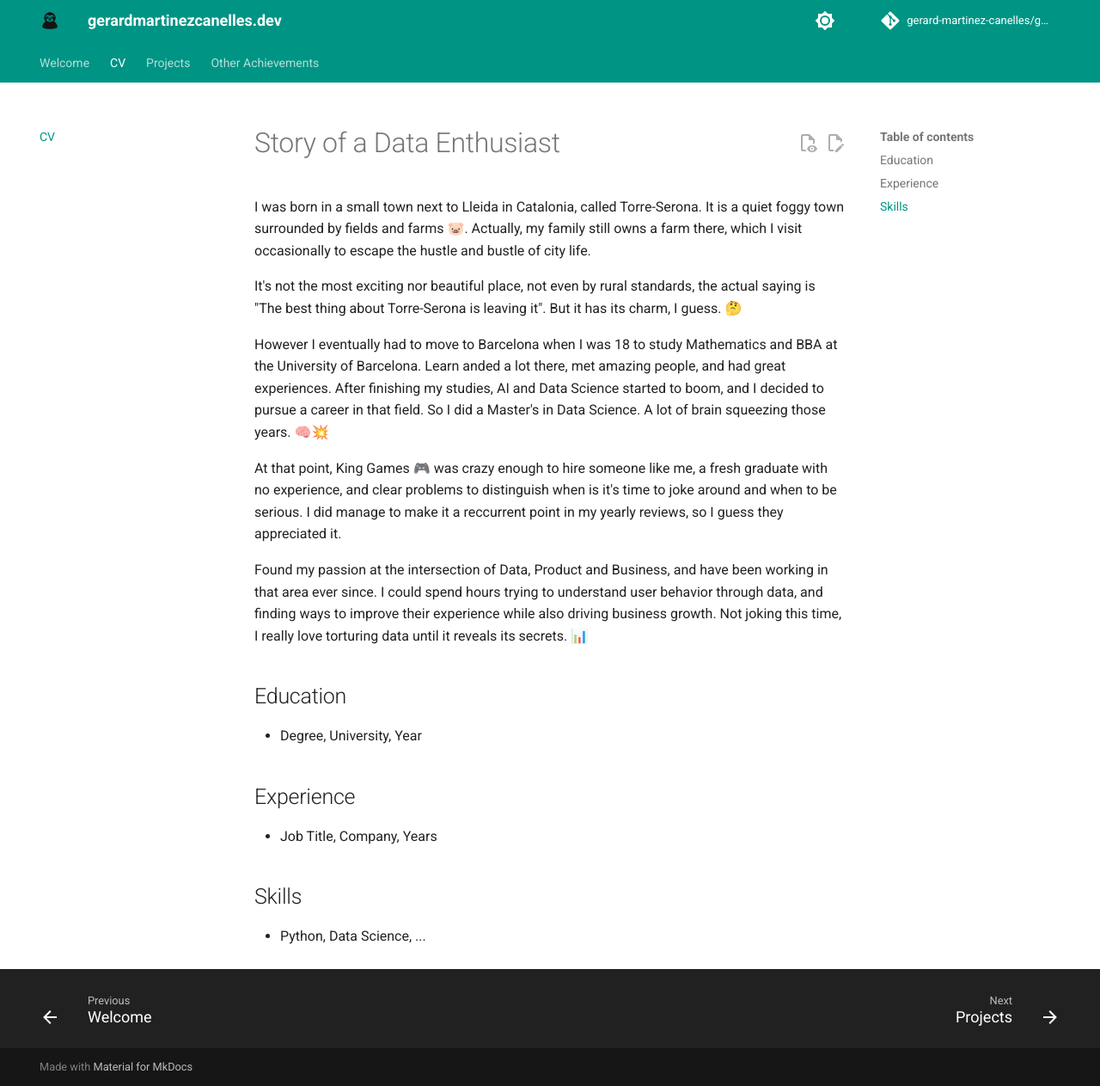
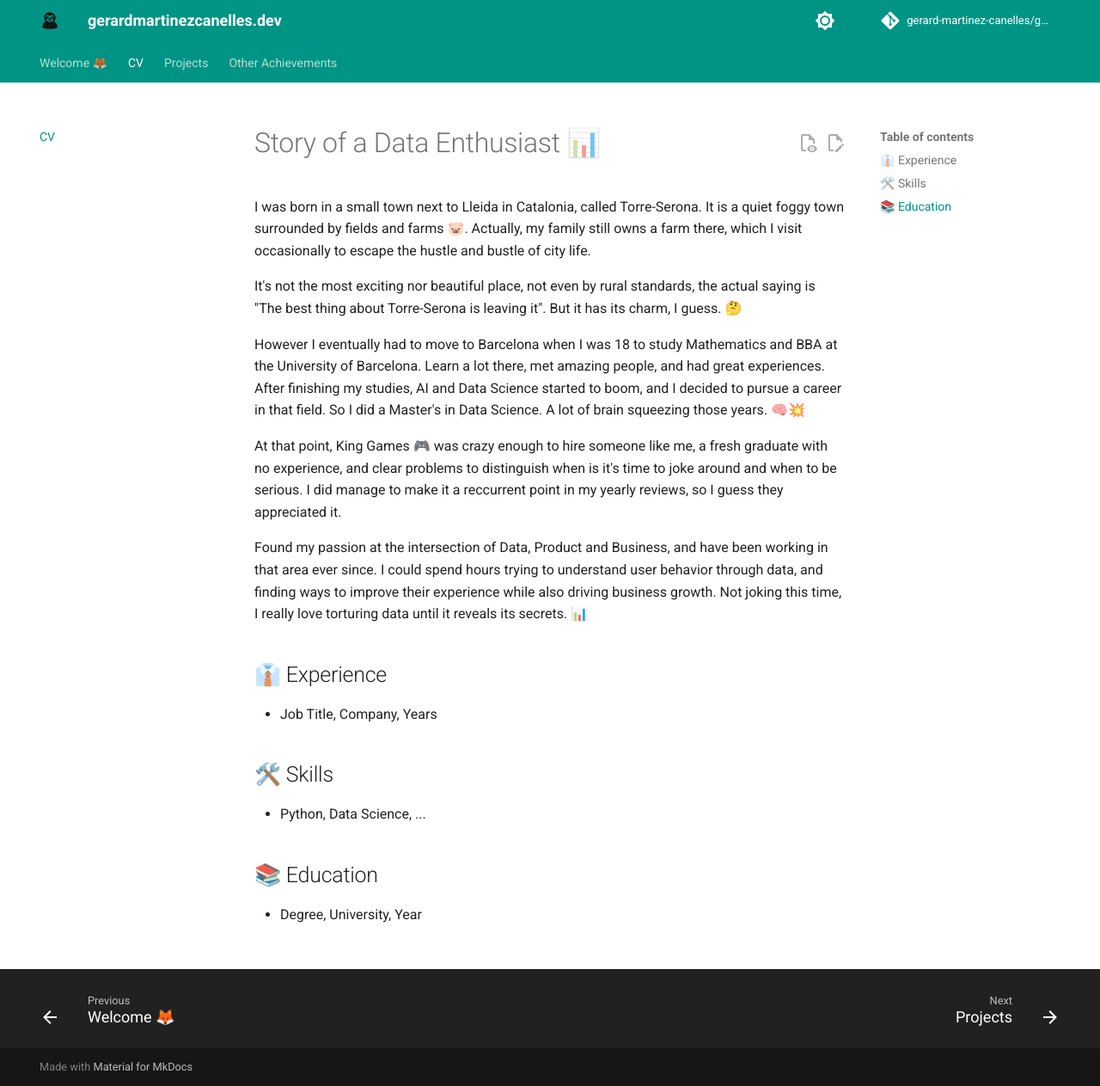
Before and after one commit to gerardmartinezcanelles/gerardmartinezcanelles.github.io, an MkDocs documentation site: the page built from docs/cv.md, in a window 1280 px wide and 1263 px high. Shown: the whole window at 86% size. Built offline with MkDocs 1.6.1 and Material for MkDocs 9.7.7, drawn with Linux system fonts in a browser that asks for light colours; comment, search, counter and statistics services are not loaded.

Commit message:
Update site content

```diff
--- a/docs/cv.md
+++ b/docs/cv.md
@@ -1,22 +1,22 @@
-# Story of a Data Enthusiast
+# Story of a Data Enthusiast 📊
 
 I was born in a small town next to Lleida in Catalonia, called Torre-Serona. It is a quiet foggy town surrounded by fields and farms 🐷. Actually, my family still owns a farm there, which I visit occasionally to escape the hustle and bustle of city life.
 
 It's not the most exciting nor beautiful place, not even by rural standards, the actual saying is "The best thing about Torre-Serona is leaving it". But it has its charm, I guess. 🤔
 
 However I eventually had to move to Barcelona when I was 18 to study Mathematics and BBA at the University of Barcelona.
-Learn anded a lot there, met amazing people, and had great experiences. After finishing my studies, AI and Data Science started to boom, and I decided to pursue a career in that field. So I did a Master's in Data Science. A lot of brain squeezing those years. 🧠💥
+Learn a lot there, met amazing people, and had great experiences. After finishing my studies, AI and Data Science started to boom, and I decided to pursue a career in that field. So I did a Master's in Data Science. A lot of brain squeezing those years. 🧠💥
 
 At that point, King Games 🎮 was crazy enough to hire someone like me, a fresh graduate with no experience, and clear problems to distinguish when is it's time to joke around and when to be serious. I did manage to make it a reccurrent point in my yearly reviews, so I guess they appreciated it.
 
 Found my passion at the intersection of Data, Product and Business, and have been working in that area ever since. I could spend hours trying to understand user behavior through data, and finding ways to improve their experience while also driving business growth. Not joking this time, I really love torturing data until it reveals its secrets. 📊
 
 
-## Education
-- Degree, University, Year
-
-## Experience
+## 👔 Experience
 - Job Title, Company, Years
 
-## Skills
+## 🛠️ Skills
 - Python, Data Science, ...
+
+## 📚 Education
+- Degree, University, Year
```
Also changed, not shown: docs/achievement.md (+1 -1 lines), docs/index.md (+4 -4 lines), docs/projects.md (+1 -1 lines), 1 other file.
